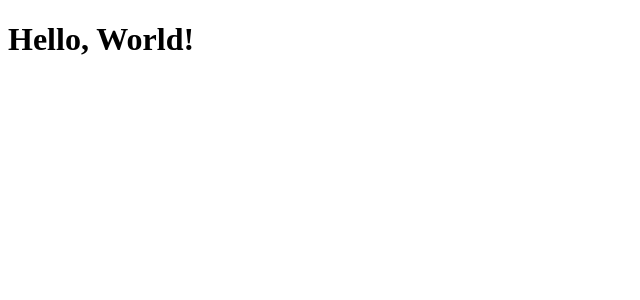
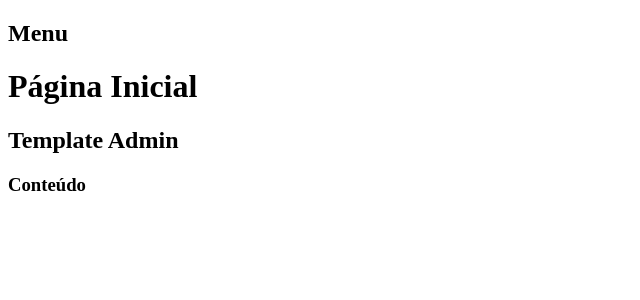
Before and after one commit to FelipeSantos92Dev/animegeek, a Next.js app: page / in a window 1280 px wide. Shown: the top 300 px of the page, without its empty margins (0-640 px from the left). Built offline with nearby package versions, Linux system fonts and the light colour scheme.

Commit message:
initial structure

```diff
--- /dev/null
+++ b/src/components/template/Cabecalho.tsx
@@ -0,0 +1,14 @@
+import Titulo from './Titulo'
+
+interface CabecalhoProps {
+  titulo: string
+  subtitulo: string
+}
+
+export default function Cabecalho(props: CabecalhoProps) {
+  return (
+    <div>
+      <Titulo titulo={props.titulo} subtitulo={props.subtitulo} />
+    </div>
+  )
+}
--- /dev/null
+++ b/src/components/template/Conteudo.tsx
@@ -0,0 +1,13 @@
+interface ConteudoProps {
+  children?: any
+}
+
+export default function Conteudo(props: ConteudoProps) {
+  return (
+    <div className={`
+      flex flex-col mt-7
+    `}>
+      {props.children}
+    </div>
+  )
+}
--- /dev/null
+++ b/src/components/template/Layout.tsx
@@ -0,0 +1,21 @@
+import MenuLateral from './MenuLateral'
+import Cabecalho from './Cabecalho'
+import Conteudo from './Conteudo'
+
+interface LayoutProps {
+  titulo: string
+  subtitulo: string
+  children?: any
+}
+
+export default function Layout(props: LayoutProps) {
+  return (
+    <div>
+      <MenuLateral />
+      <Cabecalho titulo={props.titulo} subtitulo={props.subtitulo} />
+      <Conteudo>
+        {props.children}
+      </Conteudo>
+    </div>
+  )
+}
--- /dev/null
+++ b/src/components/template/MenuLateral.tsx
@@ -0,0 +1,7 @@
+export default function MenuLateral() {
+  return (
+    <aside>
+      <h1>Menu</h1>
+    </aside>
+  )
+}
--- a/src/pages/index.tsx
+++ b/src/pages/index.tsx
@@ -1,10 +1,9 @@
+import Layout from '../components/template/Layout'
 
 export default function Home () {
   return (
-    <div className={`
-      text-2xl
-    `}>
-      <h1>Hello, World!</h1>
-    </div>
+    <Layout titulo='Página Inicial' subtitulo='Template Admin'>
+      <h3>Conteúdo</h3>
+    </Layout>
   )
 }
```
